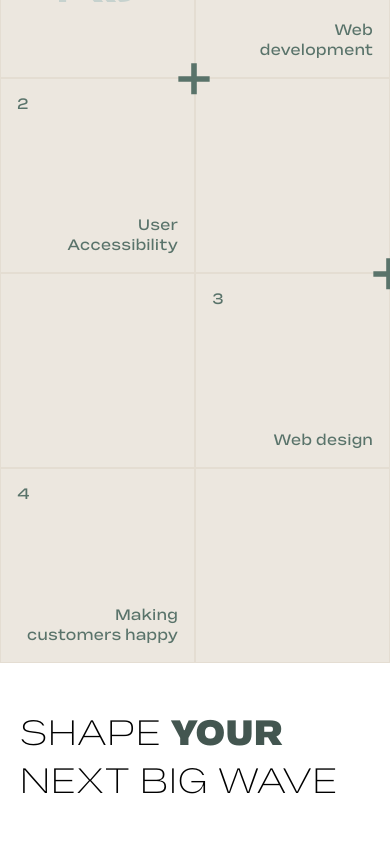
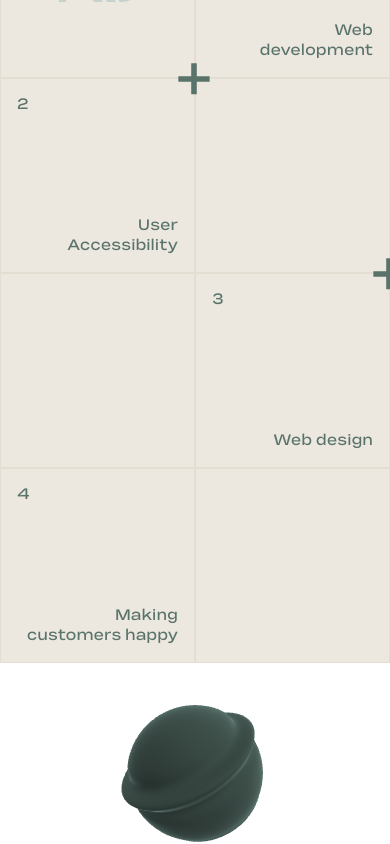
Before and after one commit to NickBevers/webgl-portfolio, a Next.js app: page / in a window 390 px wide. Shown: the part 1156-2000 px from the top of the page. Built offline with nearby package versions, Linux system fonts and the light colour scheme.

Commit message:
feat: adds mobile styling for shockwaveSphere

```diff
--- a/src/components/contactSection/ContactSection.module.css
+++ b/src/components/contactSection/ContactSection.module.css
@@ -1,4 +1,4 @@
-.contactContainer {
+/* .contactContainer {
   height: auto;
   width: 100dvw;
   position: relative;
@@ -46,4 +46,83 @@
     margin: 3rem auto 0 auto;
     max-width: clamp(280px, 90dvw, 700px);
   }
+} */
+
+.contactContainer {
+  height: auto;
+  width: 100dvw;
+  position: relative;
+  overflow: hidden;
+  display: flex;
+  flex-direction: row;
 }
+
+.waveOrbContainer {
+  position: absolute;
+  top: 50%;
+  right: 0;
+  transform: translate(0%, -50%);
+}
+
+.formContainer {
+  overflow: auto;
+  position: relative;
+  flex: 1;
+}
+
+.header {
+  font-size: calc(24px + (86 - 24) * ((100vw - 300px) / (1900 - 300)));
+  text-transform: uppercase;
+  font-weight: 200;
+  margin: 3rem 0 0 6rem;
+}
+
+.catch {
+  font-weight: 900;
+  color: var(--sage-800);
+}
+
+@media only screen and (max-width: 900px) {
+  .header {
+    margin-left: 4rem;
+  }
+}
+
+@media only screen and (max-width: 768px) {
+  .waveOrbContainer {
+    display: none;
+  }
+
+  .header {
+    font-size: calc(28px + (64 - 28) * ((100vw - 300px) / (800 - 300)));
+    margin: 3rem auto 0 auto;
+    max-width: clamp(280px, 90dvw, 700px);
+  }
+}
+
+@media only screen and (max-width: 599px) {
+  .contactContainer {
+    flex-direction: column;
+    align-items: center;
+  }
+
+  .waveOrbContainer {
+    display: block;
+    position: relative;
+    top: auto;
+    right: auto;
+    transform: none;
+    margin: 2rem 0; /* Adjust spacing as needed */
+    order: 1;
+  }
+
+  .formContainer {
+    order: 2;
+    margin-bottom: 2rem;
+  }
+
+  .header {
+    order: 0;
+    margin: 0 auto;
+  }
+}
--- a/src/components/sphereWave/SphereWave.module.css
+++ b/src/components/sphereWave/SphereWave.module.css
@@ -10,3 +10,10 @@
   width: 100%;
   height: 100%;
 }
+
+@media only screen and (max-width: 599px) {
+  .container {
+    width: clamp(290px, 80dvw, 600px);
+    aspect-ratio: 2/1;
+  }
+}
--- a/src/components/sphereWave/SphereWave.tsx
+++ b/src/components/sphereWave/SphereWave.tsx
@@ -132,6 +132,7 @@ const ShockWaveSphere: React.FC = () => {
       if (window.innerWidth >= 1600) setCameraPosition([0, 0, 2.5])
       else if (window.innerWidth >= 1000) setCameraPosition([0, 0, 2.5 * 1.2])
       else if (window.innerWidth >= 678) setCameraPosition([0, 0, 2])
+      else setCameraPosition([0, 0, 1.8])
     }
 
     window.addEventListener('resize', handleResize)
```
